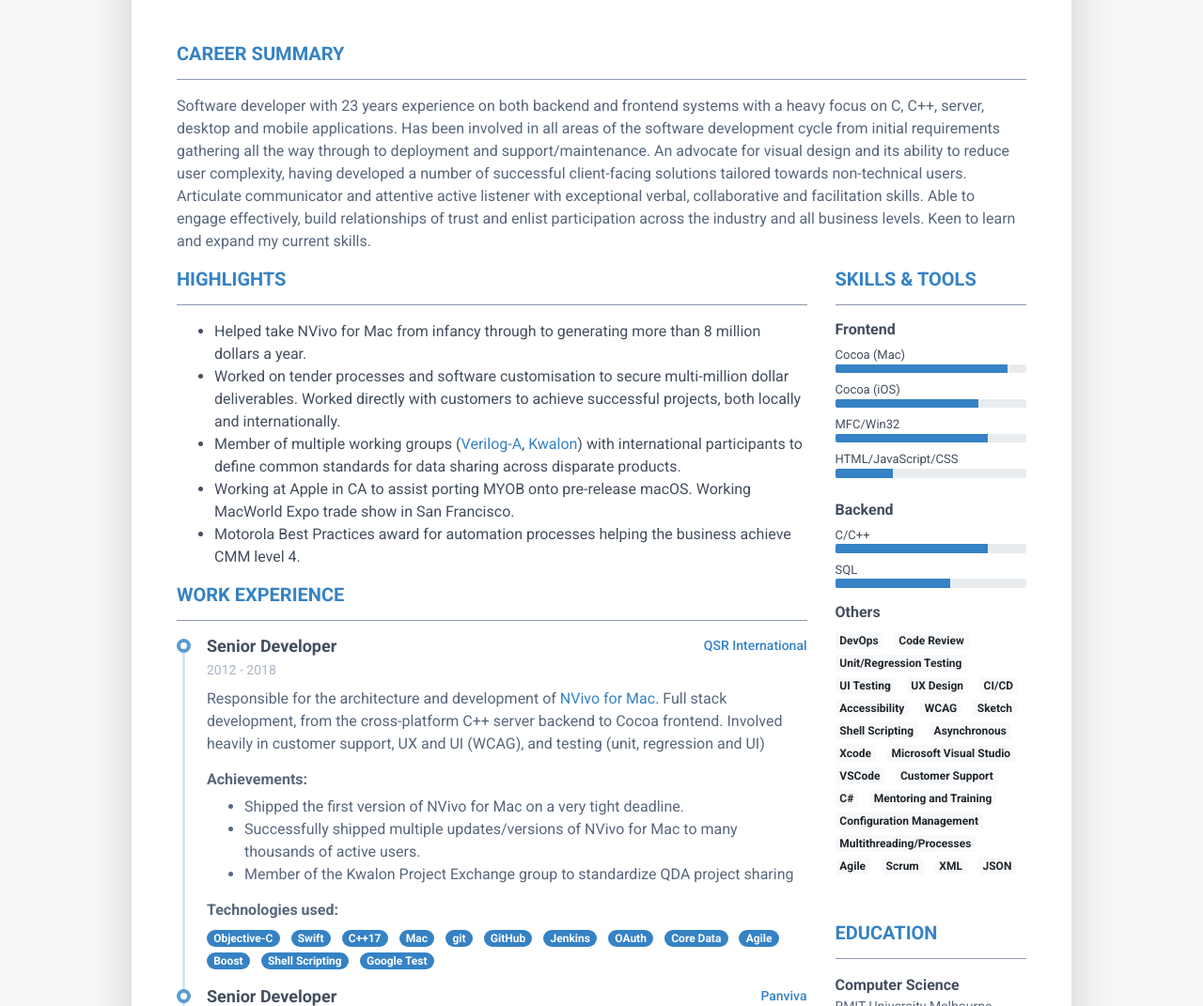
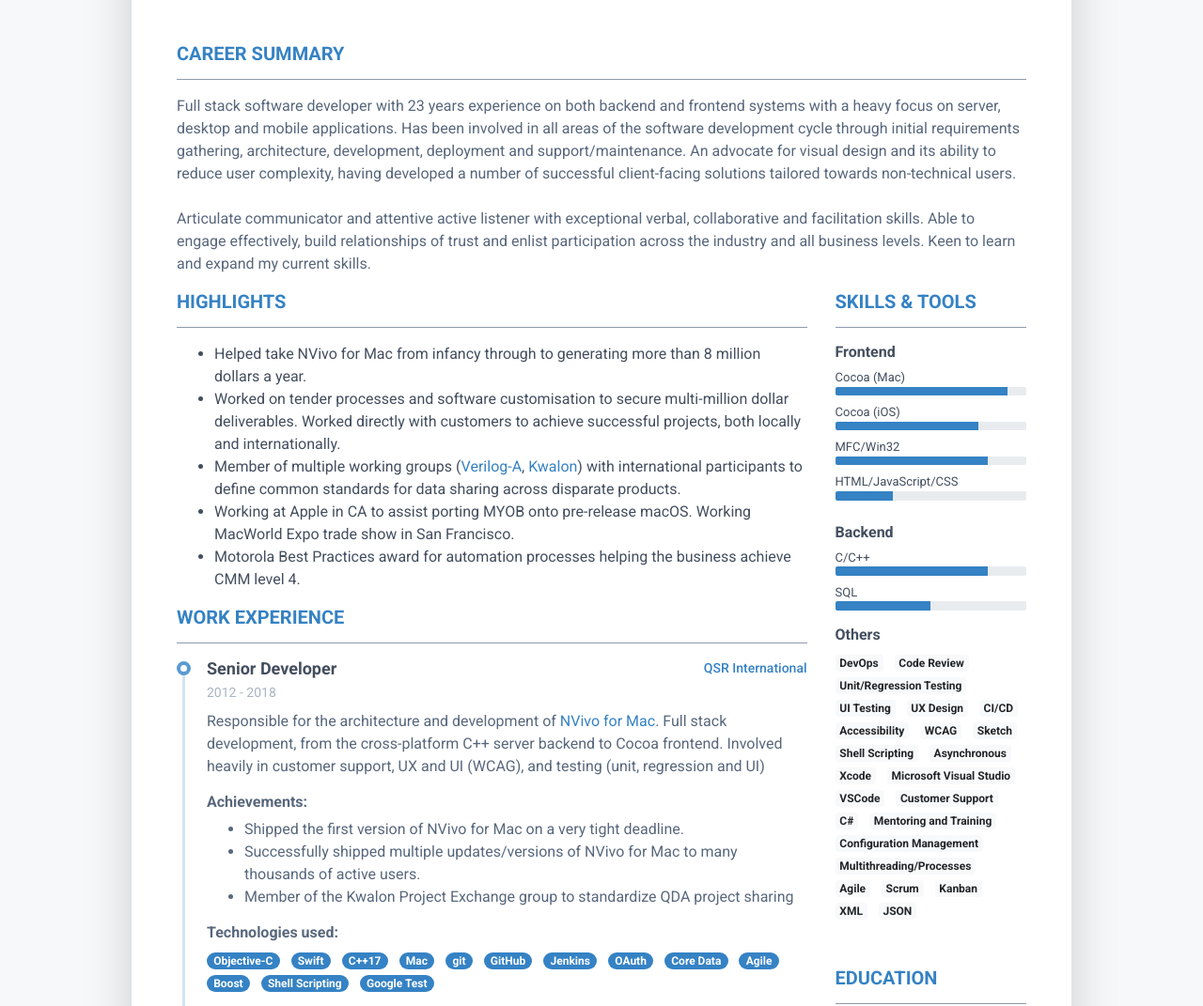
Before and after one commit to dagronf/dagronf.github.io, a plain HTML site: page resume/index.html in a window 1280 px wide. Shown: the part 213-1284 px from the top of the page at 94% size. Drawn offline with Linux system fonts and the light colour scheme.

Commit message:
Minor update to resume

```diff
--- a/resume/index.html
+++ b/resume/index.html
@@ -52,7 +52,8 @@
 			    <section class="resume-section summary-section mb-3">
 				    <h2 class="resume-section-title text-uppercase font-weight-bold pb-3 mb-3">Career Summary</h2>
 				    <div class="resume-section-content">
-						<p class="mb-0">Software developer with 23 years experience on both backend and frontend systems with a heavy focus on C, C++, server, desktop and mobile applications. Has been involved in all areas of the software development cycle from initial requirements gathering all the way through to deployment and support/maintenance. An advocate for visual design and its ability to reduce user complexity, having developed a number of successful client-facing solutions tailored towards non-technical users.</p>
+						<p class="mb-0">Full stack software developer with 23 years experience on both backend and frontend systems with a heavy focus on server, desktop and mobile applications. Has been involved in all areas of the software development cycle through initial requirements gathering, architecture, development, deployment and support/maintenance. An advocate for visual design and its ability to reduce user complexity, having developed a number of successful client-facing solutions tailored towards non-technical users.</p>
+						<br/>
 						<p class="mb-0">Articulate communicator and attentive active listener with exceptional verbal, collaborative and facilitation skills. Able to engage effectively, build relationships of trust and enlist participation across the industry and all business levels. Keen to learn and expand my current skills.</p>
 				    </div>
 			    </section><!--//summary-section-->
@@ -242,7 +243,8 @@
 												<li class="list-inline-item"><span class="badge badge-primary badge-pill">C</span></li>
 												<li class="list-inline-item"><span class="badge badge-primary badge-pill">Unix</span></li>
 												<li class="list-inline-item"><span class="badge badge-primary badge-pill">Bash</span></li>
-											    <li class="list-inline-item"><span class="badge badge-primary badge-pill">ClearCase</span></li>
+												<li class="list-inline-item"><span class="badge badge-primary badge-pill">ClearCase</span></li>
+												<li class="list-inline-item"><span class="badge badge-primary badge-pill">CMM</span></li>
 										    </ul>
 									    </div><!--//resume-timeline-item-desc-->
 
@@ -304,7 +306,7 @@
 								        <li class="mb-2">
 								            <div class="resume-skill-name">SQL</div>
 									        <div class="progress resume-progress">
-											    <div class="progress-bar theme-progress-bar-dark" role="progressbar" style="width: 60%" aria-valuenow="25" aria-valuemin="0" aria-valuemax="100"></div>
+											    <div class="progress-bar theme-progress-bar-dark" role="progressbar" style="width: 50%" aria-valuenow="25" aria-valuemin="0" aria-valuemax="100"></div>
 											</div>
 								        </li>
 							        </ul>
@@ -336,6 +338,7 @@
 										<li class="list-inline-item"><span class="badge badge-light">Multithreading/Processes</span></li>
 										<li class="list-inline-item"><span class="badge badge-light">Agile</span></li>
 										<li class="list-inline-item"><span class="badge badge-light">Scrum</span></li>
+										<li class="list-inline-item"><span class="badge badge-light">Kanban</span></li>
 										<li class="list-inline-item"><span class="badge badge-light">XML</span></li>
 										<li class="list-inline-item"><span class="badge badge-light">JSON</span></li>
 						            </ul>
```
